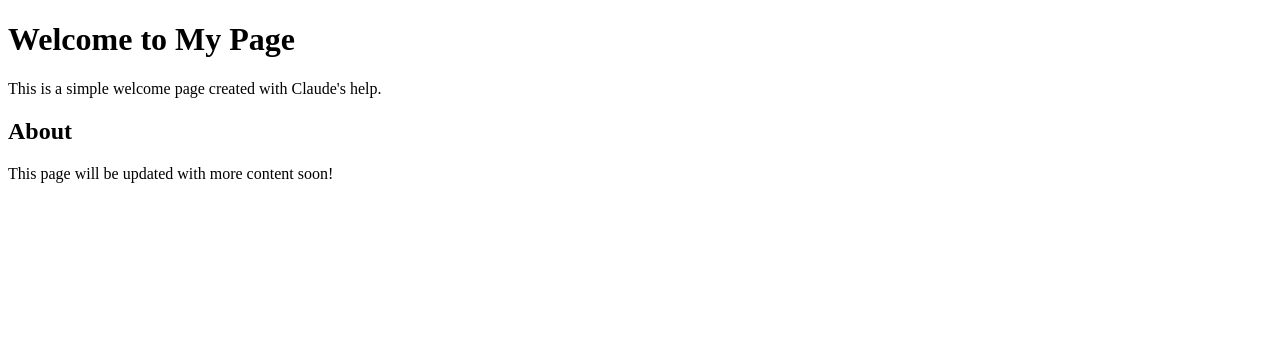
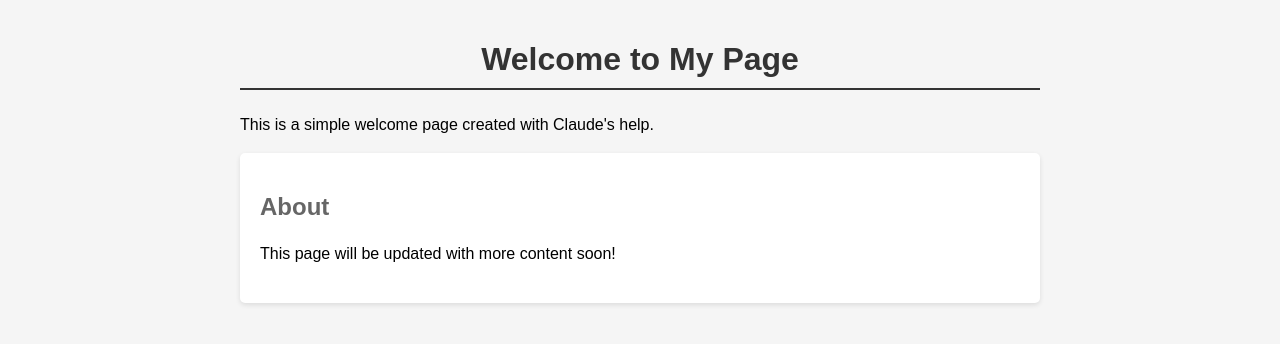
Before and after one commit to arshvayu7/claude-test, a plain HTML site: page index.html in a window 1280 px wide. Drawn offline with Linux system fonts and the light colour scheme.

Commit message:
Add CSS styling to HTML page

```diff
--- a/index.html
+++ b/index.html
@@ -4,6 +4,33 @@
     <meta charset="UTF-8">
     <meta name="viewport" content="width=device-width, initial-scale=1.0">
     <title>Welcome Page</title>
+    <style>
+        body {
+            font-family: Arial, sans-serif;
+            max-width: 800px;
+            margin: 0 auto;
+            padding: 20px;
+            background-color: #f5f5f5;
+        }
+        h1 {
+            color: #333;
+            text-align: center;
+            border-bottom: 2px solid #333;
+            padding-bottom: 10px;
+        }
+        .content {
+            background-color: white;
+            padding: 20px;
+            border-radius: 5px;
+            box-shadow: 0 2px 5px rgba(0,0,0,0.1);
+        }
+        h2 {
+            color: #666;
+        }
+        p {
+            line-height: 1.6;
+        }
+    </style>
 </head>
 <body>
     <h1>Welcome to My Page</h1>
```
